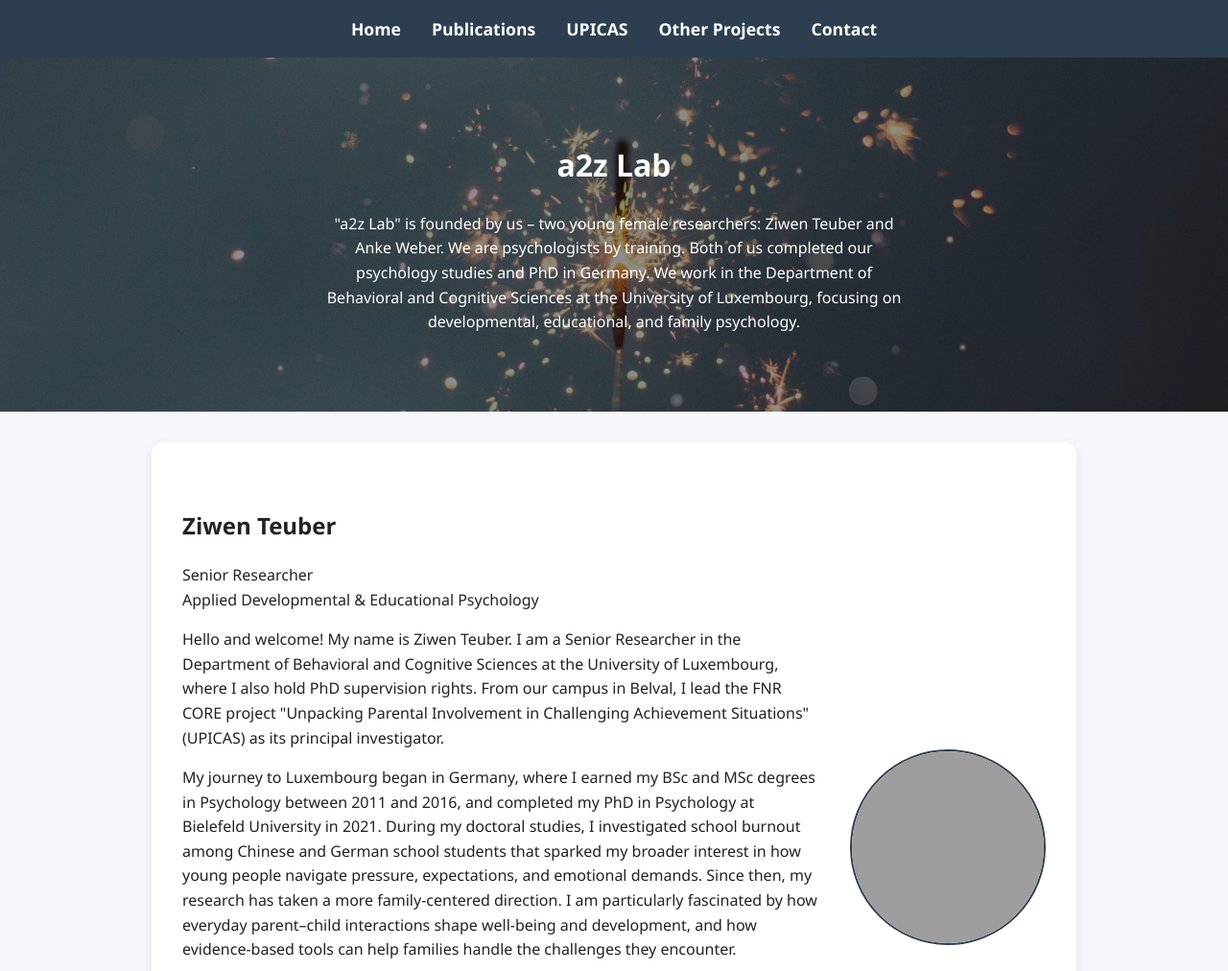
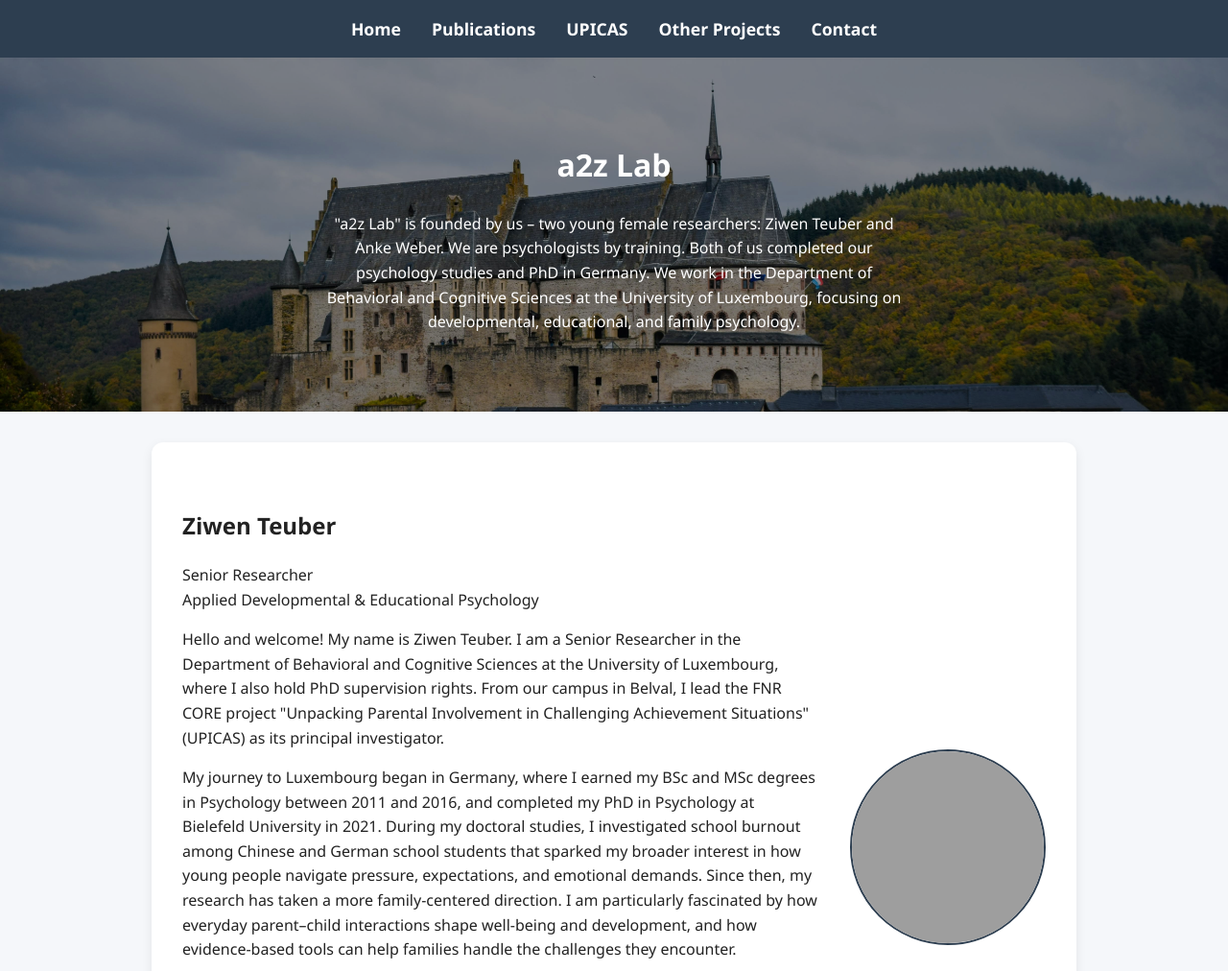
Before and after one commit to zteuber/a2z.github.io, a plain HTML site: page index.html in a window 1280 px wide. Shown: the top 1012 px of the page at 96% size. Drawn offline with Linux system fonts and the light colour scheme; grey boxes are pictures that could not be loaded.

Commit message:
Change header background image in index.html

```diff
--- a/index.html
+++ b/index.html
@@ -33,7 +33,7 @@
     header {
       text-align: center;
       padding: 4rem 2rem;
-      background: url('img/header-background_1.jpg') no-repeat center center;
+      background: url('img/header-background_3.jpg') no-repeat center center;
       background-size: cover;
       color: white;
       position: relative;
```
